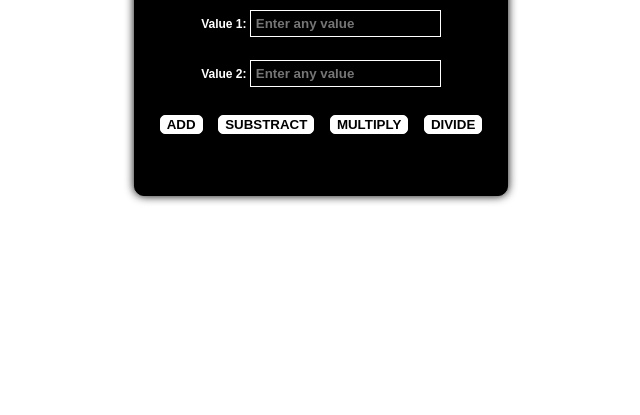
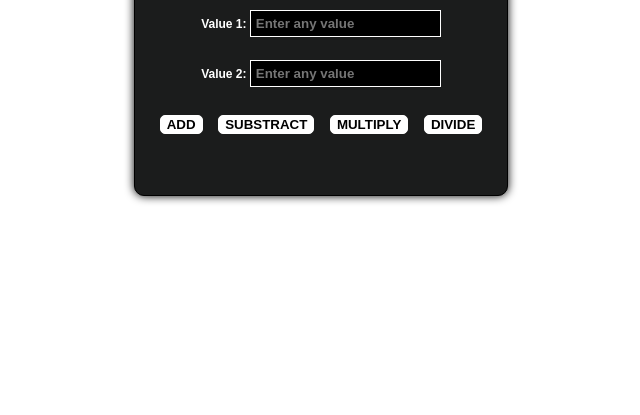
Before and after one commit to VishesHadimani/IC-Lab-2, a plain HTML site: page docs/index.html in a window 1280 px wide. Shown: the part 385-800 px from the top of the page, without its empty margins (319-959 px from the left). Drawn offline with Linux system fonts and the light colour scheme.

Commit message:
Update Dom.css

```diff
--- a/docs/Dom.css
+++ b/docs/Dom.css
@@ -8,7 +8,7 @@ body
 
 div
 {
-    background-color: #000000;
+    background-color: #1b1c1c;
     color: #FFFFFF;
     font-family: Arial, Helvetica, sans-serif;
     margin: 0 auto;
```
